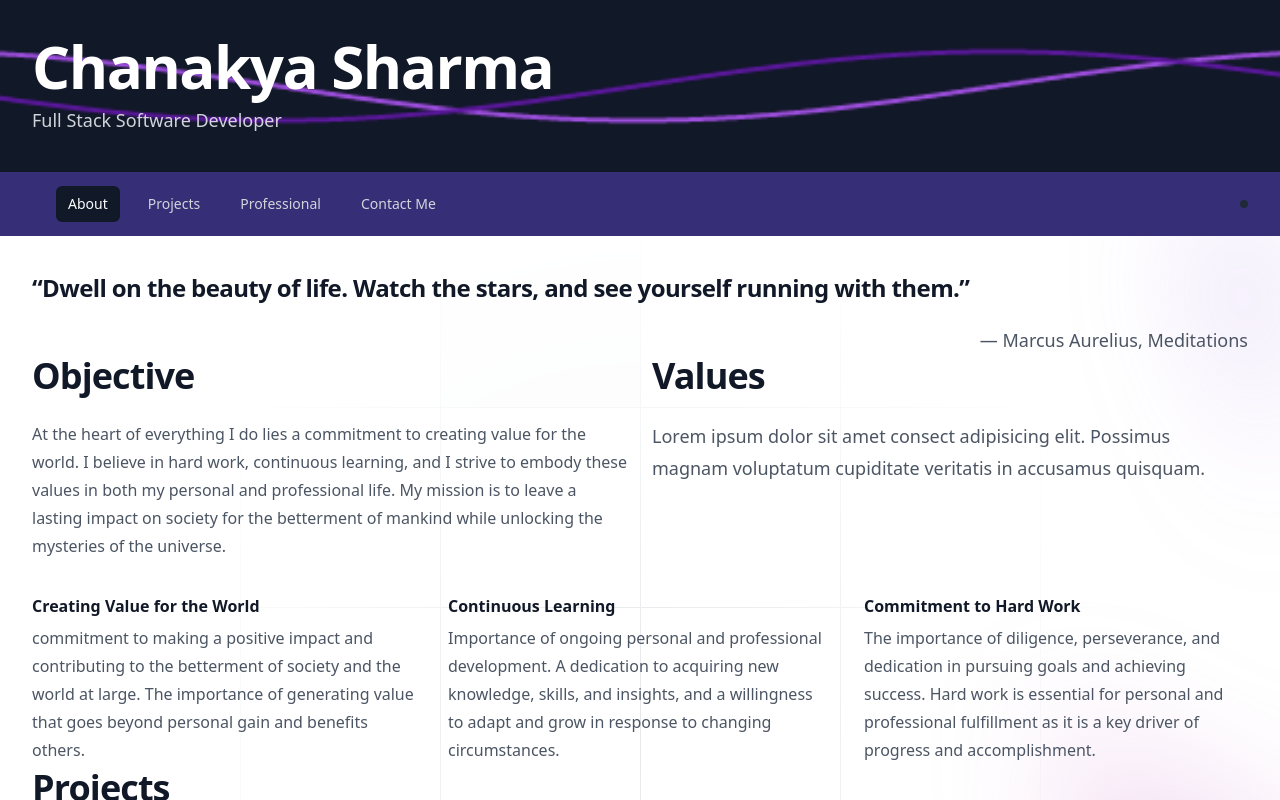
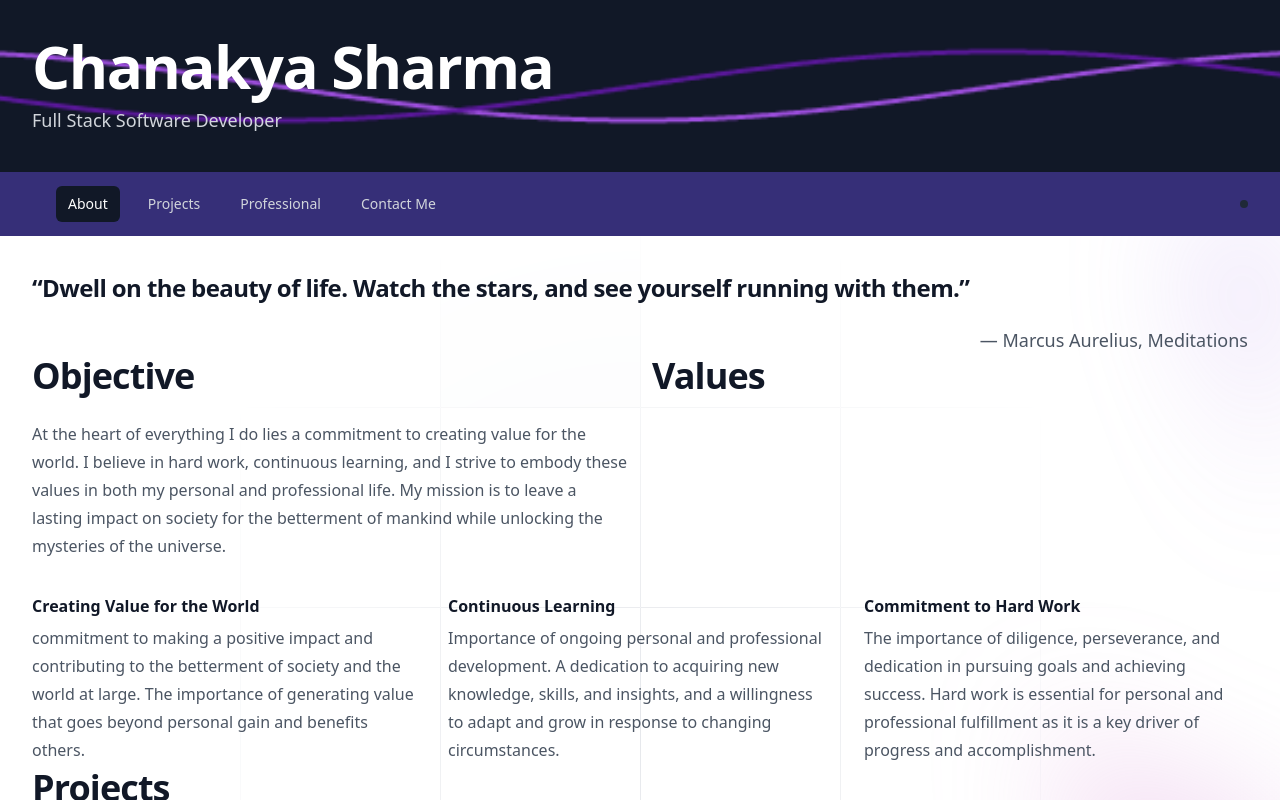
Before and after one commit to crash1604/revisedPortfolio, a React (Create React App) app: page / in a window 1280 px wide. Shown: the top 800 px of the page. Built offline with nearby package versions, Linux system fonts and the light colour scheme.

Commit message:
Made changes to About.jsx

```diff
--- a/src/components/sections/About.jsx
+++ b/src/components/sections/About.jsx
@@ -89,8 +89,7 @@ export default function About() {
             <div className="flex flex-col">
                     <h2 className="text-3xl font-bold tracking-tight text-gray-900 sm:text-4xl">Values</h2>
                     <p className="mt-6 text-lg leading-8 text-gray-600">
-                        Lorem ipsum dolor sit amet consect adipisicing elit. Possimus magnam voluptatum cupiditate veritatis in
-                        accusamus quisquam.
+
                     </p>
             </div>
         </div>
```
